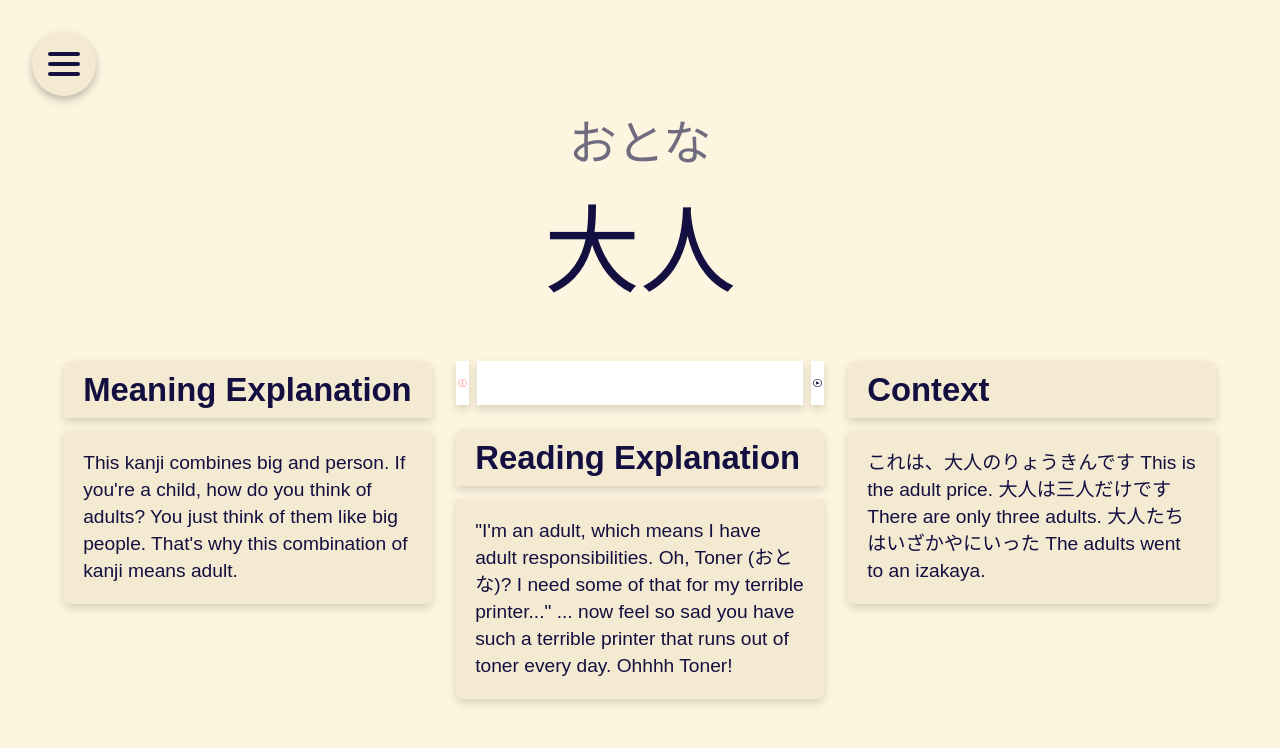
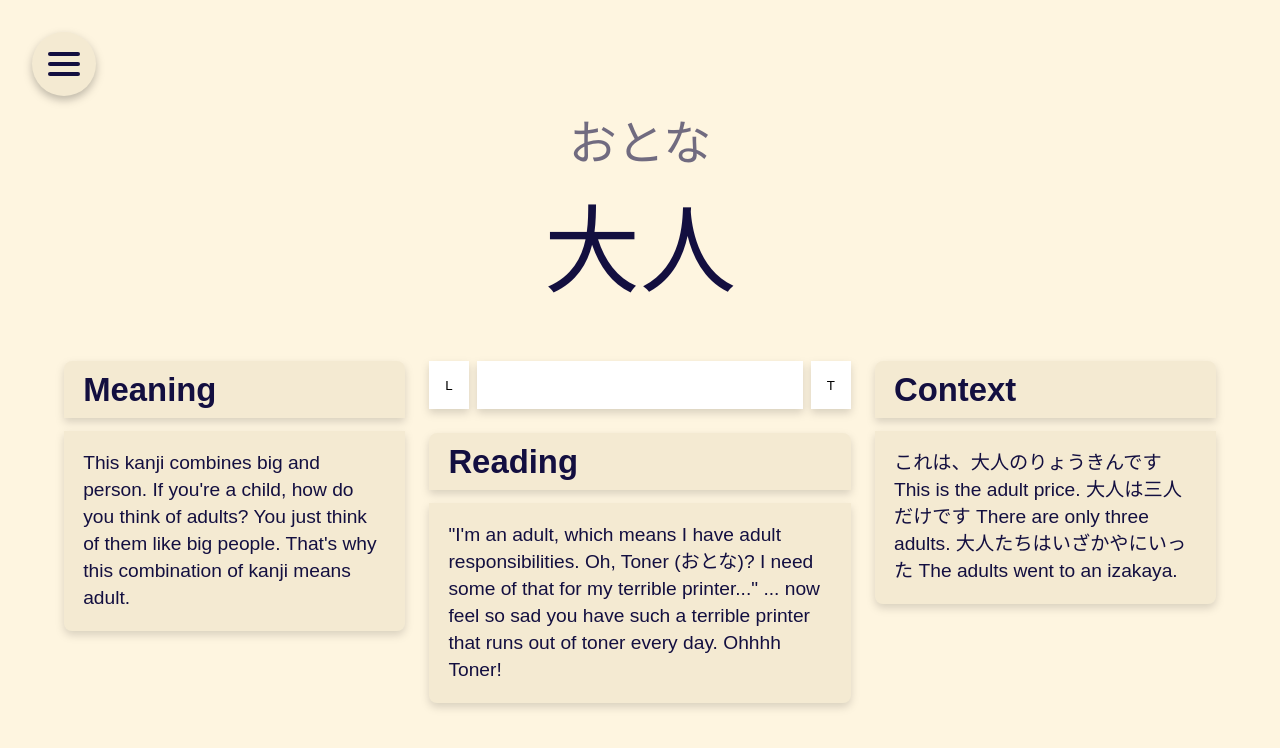
Before and after one commit to kolaczyn/learn-japanese, a Vue app: page /learn in a window 1280 px wide. Shown: the top 748 px of the page. Built offline with nearby package versions, Linux system fonts and the light colour scheme; no server answers.

Commit message:
minor tweaks whatever that means

```diff
--- a/src/components/layout/TheFooter.vue
+++ b/src/components/layout/TheFooter.vue
@@ -33,7 +33,7 @@ export default {
 <style lang="scss" scoped>
 .wrapper {
   padding-top: 3rem;
-  padding-bottom: 3rem;
+  /* padding-bottom: 3rem; */
   text-align: center;
   max-width: 500px;
   margin: 0 auto;
--- a/src/components/learn/AnswerInput.vue
+++ b/src/components/learn/AnswerInput.vue
@@ -1,8 +1,10 @@
 <template>
   <div class="answer-input">
-    <button><img src="../../assets/time.svg" alt="time" /></button>
+    <!-- <button><img src="../../assets/time.svg" alt="time" /></button> -->
+    <button>L</button>
     <input type="text" />
-    <button><img src="../../assets/play.svg" alt="play" /></button>
+    <button>T</button>
+    <!-- <button><img src="../../assets/play.svg" alt="play" /></button> -->
   </div>
 </template>
 
@@ -15,15 +17,14 @@ export default {
 <style lang="scss" scoped>
 .answer-input {
   filter: drop-shadow(0 4px 4px rgba(black, 0.15));
+  height: 3rem;
 }
 button {
   cursor: pointer;
-  flex-basis: 3rem;
   background: white;
   border: none;
-  display: flex;
-  align-items: center;
-  justify-content: center;
+  padding-left: 1rem;
+  padding-right: 1rem;
 }
 .answer-input {
   display: flex;
--- a/src/fixtures/sampleCards.js
+++ b/src/fixtures/sampleCards.js
@@ -1,11 +1,11 @@
 export default [
   {
-    title: 'Meaning Explanation',
+    title: 'Meaning',
     content:
       "This kanji combines big and person. If you're a child, how do you think of adults? You just think of them like big people. That's why this combination of kanji means adult.",
   },
   {
-    title: 'Reading Explanation',
+    title: 'Reading',
     content:
       '"I\'m an adult, which means I have adult responsibilities. Oh, Toner (おとな)? I need some of that for my terrible printer..." ... now feel so sad you have such a terrible printer that runs out of toner every day. Ohhhh Toner!',
   },
```
